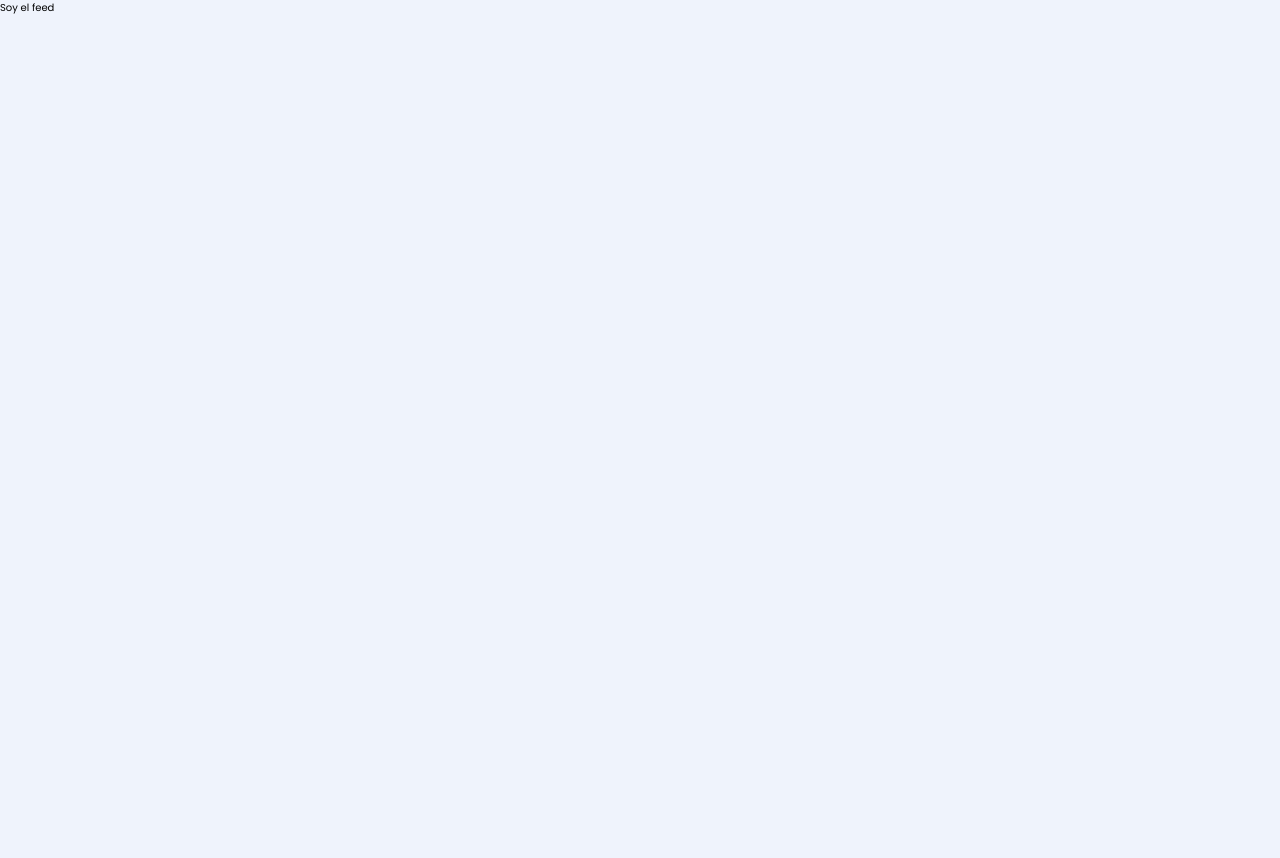
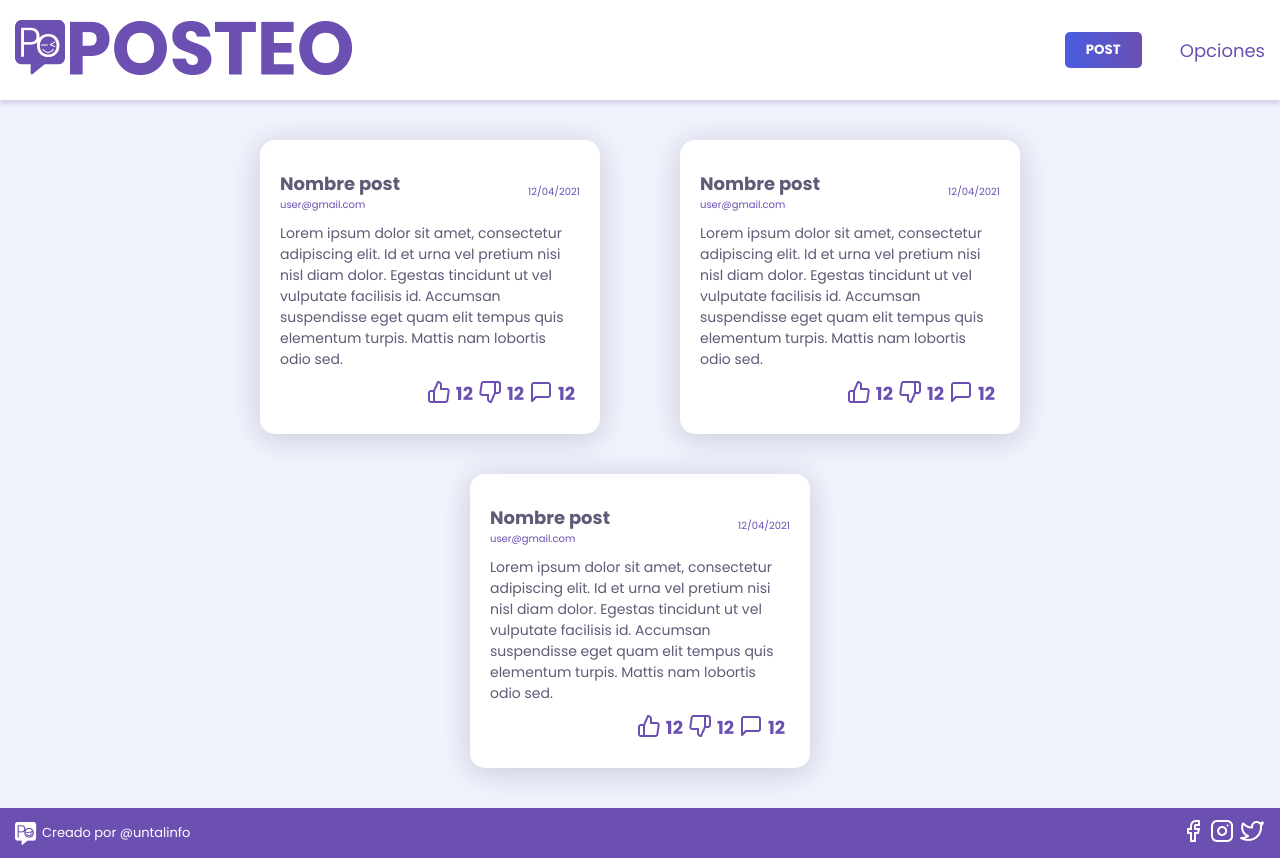
Before and after one commit to untalinfo/posteo, a React (Create React App) app: page / in a window 1280 px wide. Before the commit the page ends 800 px from the top, so only its background shows below. Built offline with nearby package versions, Linux system fonts and the light colour scheme.

Commit message:
documentation principal components added

```diff
--- a/src/containers/HomeFeed.js
+++ b/src/containers/HomeFeed.js
@@ -1,18 +1,27 @@
 import React from 'react'
 import '../assets/styles/components/HomeFeed.scss'
+import Header from '../components/Header'
+import CardPost from '../components/CardPost'
+import Footer from '../components/Footer'
 
 /**
- * Return Component HomePage
+ * Return Component HomeFeed
  *
  * @component
  * return (
- *  <div className='HomePage' />
+ *  <div className='home' />
  * )
  */
- function HomeFeed() {
+function HomeFeed() {
     return (
         <div className="home">
-            Soy el feed
+            <Header />
+            <div className="container__posts">
+                <CardPost />
+                <CardPost />
+                <CardPost />
+            </div>
+            <Footer />
         </div>
     )
 }
--- a/src/containers/PostDetail.js
+++ b/src/containers/PostDetail.js
@@ -11,7 +11,7 @@ import CardPost from '../components/CardPost'
  *
  * @component
  * return (
- *  <div className='HomePage' />
+ *  <div className='container__post--detail' />
  * )
  */
 function HomeFeed() {
```
Also changed, not shown: src/components/CardPost.js (+24 -0 lines), src/components/Footer.js (+9 -2 lines), src/components/FormToPost.js (+24 -0 lines), src/components/Header.js (+16 -1 lines).
